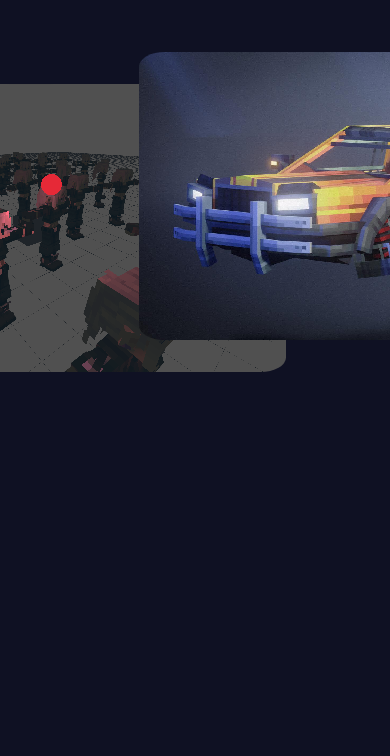
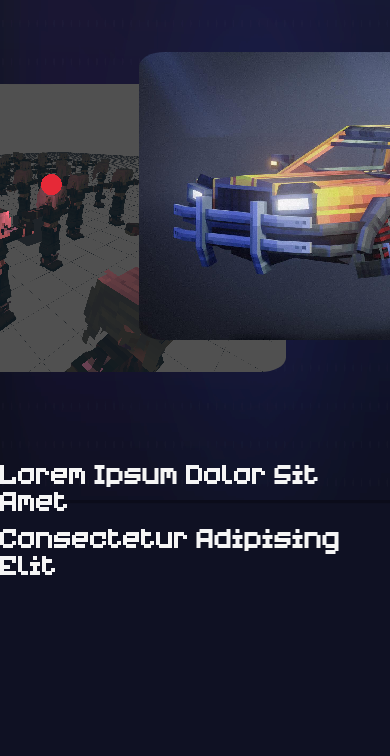
Before and after one commit to SeagullBoii/StellutionWebsite, a plain HTML site: page index.html in a window 390 px wide. Shown: the part 344-1100 px from the top of the page. Before the commit the page ends 972 px from the top, so only its background shows below. Drawn offline with Linux system fonts and the light colour scheme.

Commit message:
Some bug fixes, placeholder text and more responsive scroll animations

```diff
--- a/index.html
+++ b/index.html
@@ -35,6 +35,12 @@
             <img src="src/content/img/carRender.png" class="hidden">
             <img src="src/content/img/testRender.png" class="hidden">
         </div>
+        <div class="hidden header-text">
+            <h2>Lorem Ipsum Dolor Sit Amet</h2>
+            <h2> Consectetur Adipising Elit </h2>
+        </div>
+
+
     </div>
 
     <img src="src/content/backgrounds/glow.png" class="background-top">
--- a/src/code/app.js
+++ b/src/code/app.js
@@ -1,19 +1,81 @@
+const headerImages = document.querySelectorAll(".stellution-header .header-images img");
+
 const observer = new IntersectionObserver((entries) => {
-    entries.forEach((entry) => {
-        if (entry.isIntersecting)
-            entry.target.classList.add('show');
-        else if (entry.target.classList.contains("removable"))
-            entry.target.classList.remove('show');
-        else
-            entry.target.classList.add('show');
-    })
+    entries.forEach(({ target, isIntersecting }) => {
+        target.classList.toggle('show', isIntersecting || !target.classList.contains('removable'));
+
+        if ([...headerImages].includes(target) && !headerImagesSeen) {
+            headerImagesSeen = true;
+
+            setTimeout(() => { headerImagesAnimationComplete = true; }, getTransitionTimeMS(target));
+        }
+    });
 });
 
 const hiddenElements = document.querySelectorAll('.hidden');
 hiddenElements.forEach((el) => observer.observe(el));
+
+let headerImagesSeen = false;
+let headerImagesAnimationComplete = false;
 
 document.addEventListener("DOMContentLoaded", load)
 
 function load(event) {
     console.log("load");
 }
+
+window.addEventListener("scroll", () => {
+    let scrollPosition = window.scrollY;
+    animateHeaderImages(scrollPosition);
+
+});
+
+function animateHeaderImages(scrollPosition) {
+    if (!headerImagesAnimationComplete) return;
+
+    headerImages.forEach((image, index) => {
+        const computedStyle = window.getComputedStyle(image);
+        let moveFactor = index === 0 ? -Math.min(20, scrollPosition * 0.25) : Math.min(20, scrollPosition * 0.25);
+        let transitionDuration = 1;
+        image.style.transition = `${transitionDuration}s transform ease-in-out 0s`;
+        image.style.transform = `translateX(${moveFactor * 2}px) translateY(${-moveFactor * 0.25}px)`;
+    });
+}
+
+function getTransitionTimeMS(element) {
+    const computedStyle = window.getComputedStyle(element);
+
+    let delay = computedStyle.transitionDelay;
+    let duration = computedStyle.transitionDuration;
+
+    function parseTime(timeString) {
+        if (timeString.includes("ms")) {
+            return parseFloat(timeString);
+        } else if (timeString.includes("s")) {
+            return parseFloat(timeString) * 1000;
+        }
+        return 0;
+    }
+
+    let totalTime = parseTime(delay) + parseTime(duration);
+    return totalTime;
+}
+
+function getTranslation(computedStyle, axis = 'x') {
+    let transformMatrix = computedStyle.transform;
+
+    if (transformMatrix && transformMatrix !== "none") {
+        let values = transformMatrix.match(/matrix\(([^)]+)\)/);
+
+        if (values) {
+            let matrixValues = values[1].split(',').map(Number);
+
+            if (axis === 'x')
+                return matrixValues[4];
+            else if (axis === 'y')
+                return matrixValues[5];
+        }
+    }
+
+    return 0;
+}
--- a/src/code/style.css
+++ b/src/code/style.css
@@ -36,6 +36,19 @@ nav img {
     backface-visibility: hidden;
     transform: translateZ(0);
     will-change: transform;
+}
+
+/* ============================== */
+/*        GLOBAL PROPERTIES       */
+/* ============================== */
+.hidden {
+    opacity: 0;
+    transition: all 2s;
+}
+
+.show {
+    opacity: 1;
+    transform: translateY(0);
 }
 
 /* ============================== */
@@ -143,6 +156,8 @@ nav .stellution-logo.show {
     justify-content: center;
     align-items: center;
     flex-direction: column;
+    padding: none;
+    margin: none;
     margin-top: 35px;
 }
 
@@ -166,6 +181,8 @@ nav .stellution-logo.show {
 }
 
 .stellution-header .header-images {
+    padding: none;
+    margin: none;
     margin-top: 68px;
 }
 
@@ -175,67 +192,81 @@ nav .stellution-logo.show {
     border-radius: 5%;
 }
 
-.stellution-header .header-images :nth-child(1) {
+.stellution-header .header-images img:nth-child(1) {
     position: relative;
     z-index: 1;
-    transform: translateX(50%);
+    transform: translateX(50%) translateY(-10%);
     opacity: 0;
     left: 200px;
 }
 
-.stellution-header .header-images :nth-child(1).show {
-    transform: translateX(0);
+.stellution-header .header-images img:nth-child(1).show {
+    transform: translateX(0) translateY(0%);
     opacity: 1;
     transition: transform 3s cubic-bezier(0.33, 1, 0.68, 1) 2100ms,
-             opacity 2s ease-in-out 2100ms;
+        opacity 2s ease-in-out 2100ms;
 }
 
-.stellution-header .header-images :nth-child(2) {
+.stellution-header .header-images img:nth-child(2) {
     position: relative;
-    left:-165px;
+    left: -165px;
     top: -256px;
-    transform: translateX(-50%);
+    transform: translateX(-50%) translateY(10%);
 }
 
 
-.stellution-header .header-images :nth-child(2).show {
-    transform: translateX(0);
+.stellution-header .header-images img:nth-child(2).show {
+    transform: translateX(0) translateY(0);
     opacity: 1;
     transition: transform 3s cubic-bezier(0.33, 1, 0.68, 1) 2100ms,
-            opacity 2s ease-in-out 2100ms;
+        opacity 2s ease-in-out 2100ms;
 }
 
+.stellution-header .header-text {
+    transition: all 1s ease-in-out 3800ms;
+}
+
+.stellution-header .header-text {
+    position: relative;
+    top: -170px;
+    display: flex;
+    flex-direction: column;
+    justify-content: flex-start;
+    gap: 0px;
+    margin: 0;
+    padding: 0;
+    align-items: center;
+}
+
+.header-text h2 {
+    margin: 5px 0;
+}
 
 /* ============================== */
 /*        OTHER ELEMENTS          */
 /* ============================== */
 .background-top {
     position: absolute;
-    width: 110%;
+    width: 120%;
+    height: 150%;
     top: -50%;
     z-index: -10;
     box-shadow: 0 3px 1px rgba(0, 0, 0, 0.25);
-}
-
-
-/* ============================== */
-/*        GLOBAL PROPERTIES       */
-/* ============================== */
-.hidden {
-    opacity: 0;
-    transition: all 2s;
-}
-
-.show {
-    opacity: 1;
-    transform: translateY(0);
 }
 
 /* ============================== */
 /*         KEYFRAME ANIMATION     */
 /* ============================== */
 @keyframes wiggle {
-    25% { transform: rotate(2deg); }
-    50% { transform: rotate(0deg); }
-    75% { transform: rotate(-2deg); }
+    25% {
+        transform: rotate(2deg);
+    }
+
+    50% {
+        transform: rotate(0deg);
+    }
+
+    75% {
+        transform: rotate(-2deg);
+    }
 }
```
